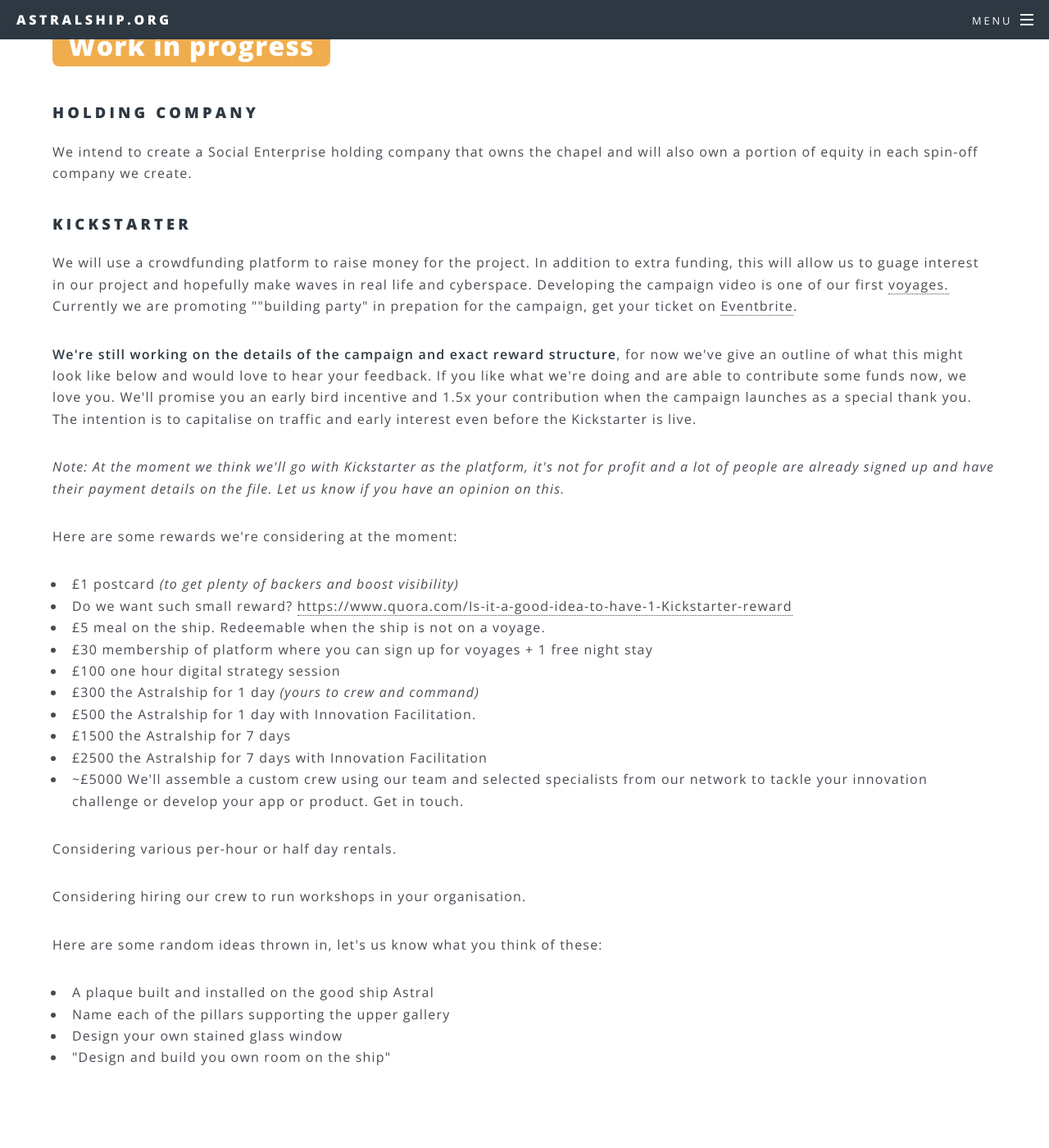
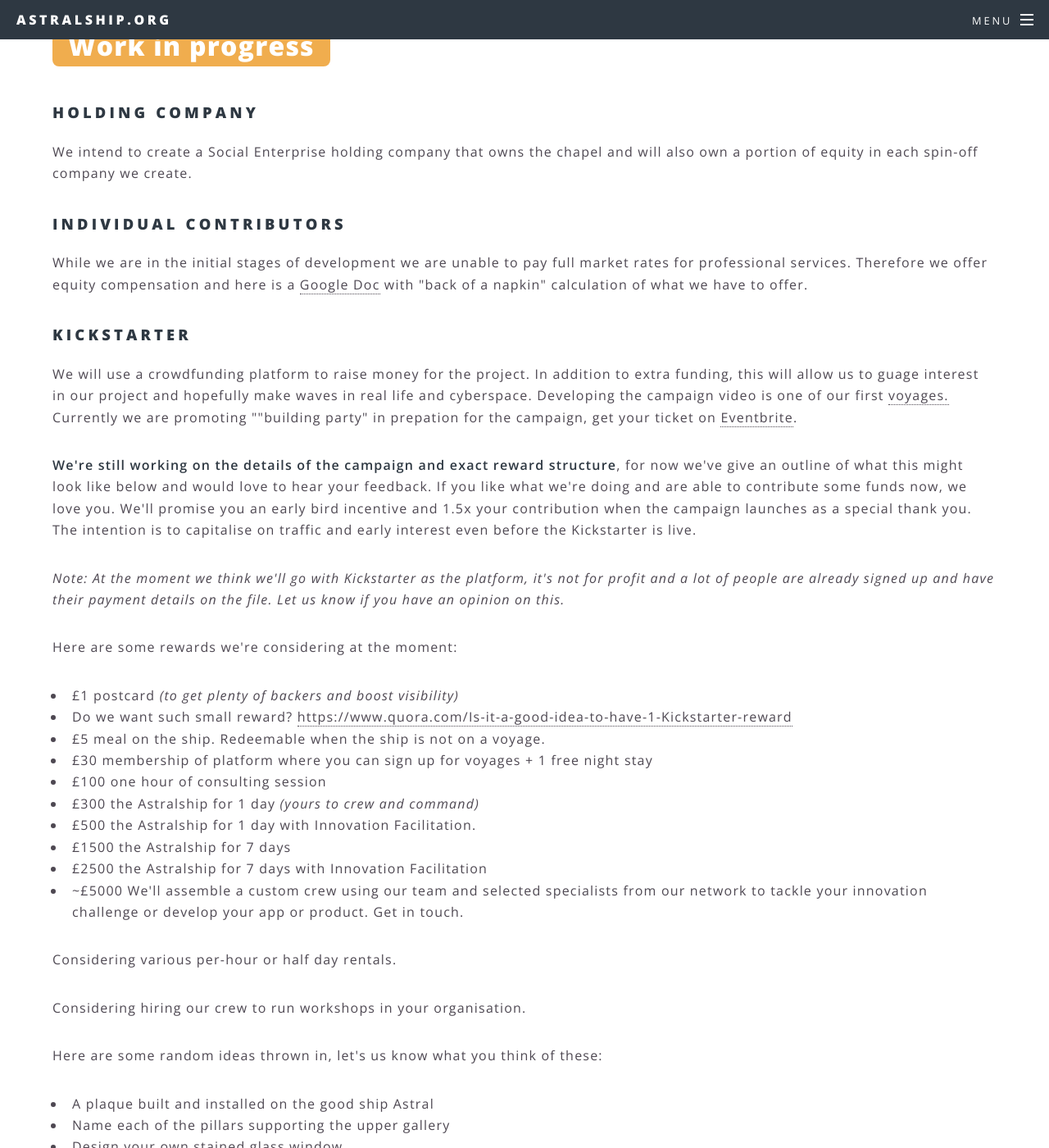
Before and after one commit to astralship/astralship.github.io, a Jekyll site: the page built from investment.html, in a window 1280 px wide and 1400 px high, scrolled down 456 px. Shown: the whole window at 82% size. Built offline with Jekyll 4.4.1, drawn with Linux system fonts in a browser that asks for light colours; comment, search, counter and statistics services are not loaded; some of the changed text lies outside the part shown.

Commit message:
Adding membership page + some mention on investment

```diff
--- a/investment.html
+++ b/investment.html
@@ -7,9 +7,15 @@
 
 	<div class="wip">Work in progress</div>
 
+
+
 	<h3>Holding company</h3>
 	<p>We intend to create a Social Enterprise holding company that owns the chapel and will also own a portion of equity in each spin-off company we create.</p>
 
+
+	<h3>Individual contributors</h3>
+
+	<p>While we are in the initial stages of development we are unable to pay full market rates for professional services. Therefore we offer equity compensation and here is a <a href="https://docs.google.com/document/d/1A03W2KHrGQvoU1AELQbG63J4myAEaNVag0w0SGuyx_o/edit">Google Doc</a> with &quot;back of a napkin&quot; calculation of what we have to offer.</p>
 
 	<h3>Kickstarter </h3>
 	<p>We will use a crowdfunding platform to raise money for the project. In addition to extra funding, this will allow us to guage interest in our project and hopefully make waves in real life and cyberspace. Developing the campaign video is  one of our first <a href="voyages.html">voyages.</a> Currently we are promoting &quot;"building party&quot; in prepation for the campaign, get your ticket on <a href="https://astralship.eventbrite.co.uk">Eventbrite</a>.</p>
@@ -25,7 +31,7 @@
 		<li>Do we want such small reward? <a href="https://www.quora.com/Is-it-a-good-idea-to-have-1-Kickstarter-reward">https://www.quora.com/Is-it-a-good-idea-to-have-1-Kickstarter-reward</a></li>
 		<li>£5 meal on the ship. Redeemable when the ship is not on a voyage.</li>
 		<li>£30 membership of platform where you can sign up for voyages + 1 free night stay</li>
-		<li>£100 one hour digital strategy session</li>
+		<li>£100 one hour of consulting session</li>
 		<li>£300 the Astralship for 1 day <em>(yours to crew and command)</em></li>
 		<li>£500 the Astralship for 1 day with Innovation Facilitation.
 		<li>£1500 the Astralship for 7 days</li>
@@ -69,6 +75,9 @@
 	<h3>Retreats</h3>
 	<p>The ship will be suitable as a retreat location for running residentual courses.</p>
 
+	<h3>Consulting</h3>
+	<p>We have exceptionally strong network of forward thinking people. Some of them prefer independent lifestyle, outside of 9-5 rat race... We should be able to convince them to some high-value high-impact assignments, where their work truly matters. We plan that these services will be offered via <a href="membership.html">membership</a> platform.
+
 	<h3>Equity crowdfunding</h3>
 	<p>We're currently investigating SEIS, <a href="https://www.seedrs.com/">https://www.seedrs.com/</a>, <a href="https://www.crowdcube.com/">https://www.crowdcube.com/</a>. If you are an accountant, lawyer or any person skilled in navigating paperwork - please join us. We want to avoid costly mistakes on technicalities. We need you.</p>
 
```
Also changed, not shown: membership.html (added, +24 -0 lines).
